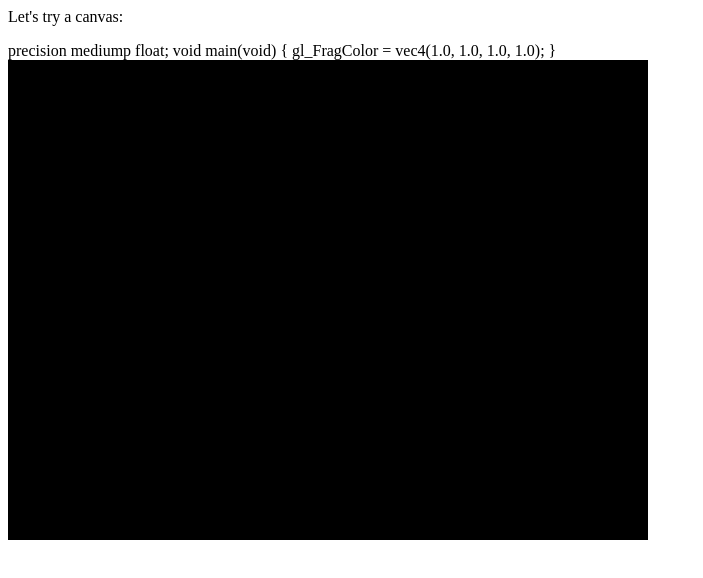
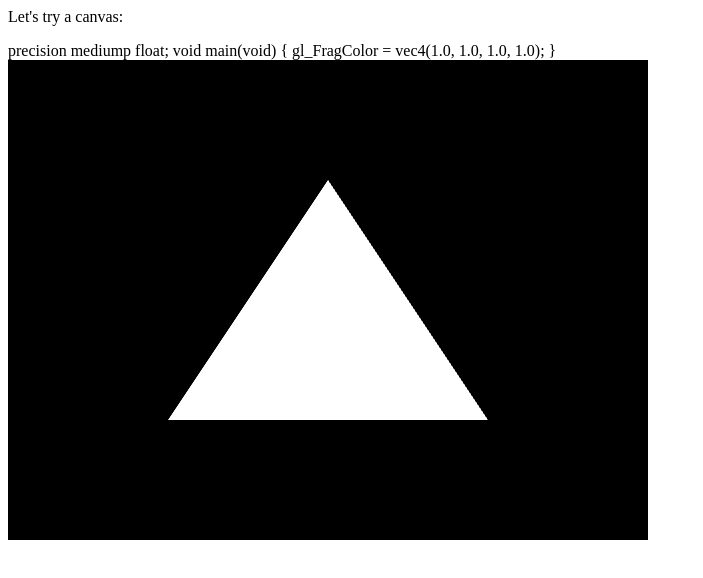
Before and after one commit to changm/Random, a plain HTML site: page webgl/index.html in a window 1280 px wide. Shown: the whole page, without its empty margins (0-703 px from the left). Drawn offline with Linux system fonts and the light colour scheme.

Commit message:
draw a baisc triangle. refactored clean up

```diff
--- a/webgl/index.html
+++ b/webgl/index.html
@@ -12,12 +12,10 @@
 
     <!-- Vertex Shader -->
     <script id="shader-vs" type="x-shader/x-vertex">
-      attribute vec3 aVertexPosition;
-      uniform mat4 uMVMatrix;
-      uniform mat4 uPMatrix;
+      attribute vec2 pos;
 
       void main(void) {
-        gl_Position = uPMatrix * uMVMatrix * vec4(aVertexPosition, 1.0);
+        gl_Position = vec4(pos.x, pos.y, 0.0, 1.0);
       }
     </script>
 
@@ -31,20 +29,7 @@
       errorDiv.innerHTML = message;
     }
 
-    function initBuffers() {
-      var squareBuffer = gl.createBuffer();
-      gl.bindBuffer(gl.ARRAY_BUFFER, squareBuffer);
-      var vertices = [
-        1.0,  1.0,  0.0,
-        -1.0, 1.0,  0.0,
-        1.0,  -1.0, 0.0,
-        -1.0, -1.0, 0.0
-          ];
-
-      gl.bufferData(gl.ARRAY_BUFFER, new Float32Array(vertices), gl.STATIC_DRAW);
-    }
-
-    function getShader(divId) {
+   function initAndCompileShader(divId) {
       var shaderScript = document.getElementById(divId);
       if (!shaderScript) {
         updateNoticeArea("Could not get shader script: " + divId);
@@ -83,117 +68,84 @@
       return shader;
     }
 
-    function initShaders() {
-      var vertexShader = getShader("shader-vs");
-      var fragmentShader = getShader("shader-fs");
-      shaderProgram = gl.createProgram();
-      if (vertexShader == null) {
-        updateNoticeArea("Could not create program");
-        return;
-      }
-
-      gl.attachShader(shaderProgram, vertexShader);
-      gl.attachShader(shaderProgram, fragmentShader);
-      gl.linkProgram(shaderProgram);
-
-      if (!gl.getProgramParameter(shaderProgram, gl.LINK_STATUS)) {
-        updateNoticeArea("Could not link shader program");
-      }
-
-      gl.useProgram(shaderProgram);
-      // Firefox blows up without a vertex atttribute arrya
-      shaderProgram.vertexPositionAttribute = gl.getAttribLocation(shaderProgram, "aVertexPosition");
-      gl.enableVertexAttribArray(shaderProgram.vertexPositionAttribute);
-    }
-
-    function initCanvas(canvas) {
-      gl = canvas.getContext("experimental-webgl");
-      canvas.viewportWidth = canvas.width;
-      canvas.viewportHeight = canvas.height;
-    }
-
-    function initTriangleBuffer() {
-      if (gl) {
-        triangle = gl.createBuffer();
-        gl.bindBuffer(gl.ARRAY_BUFFER, triangle);
-        var vertices = [
-          0.0, 1.0, 0.0,
-          -1.0, -1.0, 0.0,
-          1.0, -1.0, 0.0
-        ];
-
-        gl.bufferData(gl.ARRAY_BUFFER, new Float32Array(vertices), gl.STATIC_DRAW);
-        triangle.itemSize = 3;
-        triangle.numItems = 3;
-      } else {
-        updateNoticeArea("Could not init triangle buffer");
+    function checkNotNull(obj, errorMessage) {
+      if (!obj) {
+        updateNoticeArea(errorMessage);
+        alert(errorMessage);
       }
     }
 
-    function drawScene() {
-      gl.viewport(0, 0, gl.viewportWidth, gl.viewportHeight);
-      gl.enable(gl.DEPTH_TEST);
-      gl.depthFunc(gl.LEQUAL);
-      gl.clear(gl.COLOR_BUFFET_BIT | gl.DEPTH_BUFFER_BIT);
-
-      // Draw triangle
-      gl.bindBuffer(gl.ARRAY_BUFFER, triangle);
-      gl.vertexAttribPointer(shaderProgram.vertexPositionAttribute, triangle.itemSize, gl.FLOAT, false, 0, 0);
-      gl.drawArrays(gl.TRIANGLES, 0, triangle.numItems);
+    function addProgramAttributes(program) {
+      var attr = gl.getAttribLocation(program, "pos");
+      gl.enableVertexAttribArray(attr);
+      return attr;
     }
 
-    function getCanvas() {
-      try {
-        var canvas = document.getElementById("testCanvas");
-        initCanvas(canvas);
-        updateNoticeArea("Got it!");
-      } catch (e) {
-        updateNoticeArea("Got an exception: " + e.message);
+    function compileProgram(vertexShader, fragmentShader) {
+      var program = gl.createProgram();
+      gl.attachShader(program, vertexShader);
+      gl.attachShader(program, fragmentShader);
+      gl.linkProgram(program);
+
+      if (!gl.getProgramParameter(program, gl.LINK_STATUS)) {
+        alert("Could not link program");
       }
+
+      gl.validateProgram(program);
+      if (!gl.getProgramParameter(program, gl.VALIDATE_STATUS)) {
+        alert("Coudl not validate program");
+      }
+
+      gl.useProgram(program);
+      return program;
     }
 
-    function drawCanvas() {
-      getCanvas();
-      initShaders();
-      initTriangleBuffer();
-      // Totally black, totally opaque no translucency
-      gl.clearColor(0.0, 0.0, 0.0, 1.0);
+    function initProgram() {
+      var vertexShader = initAndCompileShader("shader-vs");
+      var fragmentShader = initAndCompileShader("shader-fs");
+      checkNotNull(vertexShader, "Vertex Shader null");
+      checkNotNull(fragmentShader, "Fragment shader null");
 
-      try {
-        drawScene();
-      } catch (e) {
-        updateNoticeArea("Could not draw scene: " + e.message);
-      }
+      return compileProgram(vertexShader, fragmentShader);
     }
 
-    // MDN stuff
-    function initWebGLCanvas(canvas) {
-      gl = null;
-      try {
-        gl = canvas.getContext("experimental-webgl");
-      } catch (e) {
-        updateNoticeArea("Could not init canvas");
-      }
+    function addVertices(program, attributes) {
+      var buffer = gl.createBuffer();
+      gl.bindBuffer(gl.ARRAY_BUFFER, buffer);
+
+      // Puts vertices to buffer and links it to attribute variable 'ppos'
+      var vertices = new Float32Array([0.0,0.5,-0.5,-0.5,0.5,-0.5]);
+      gl.bufferData(gl.ARRAY_BUFFER, vertices, gl.STATIC_DRAW);
+      gl.vertexAttribPointer(attributes, 2, gl.FLOAT, false, 0, 0);
     }
 
-    function mdnGL() {
+    function initCanvas() {
+      gl = null;
       var canvas = document.getElementById("testCanvas");
-      initWebGLCanvas(canvas);
-      initShaders();
-      initBuffers();
+      gl = canvas.getContext("experimental-webgl");
+      checkNotNull(gl, "Error getting context");
 
-      if (gl) {
-        gl.clearColor(0.0, 0.0, 0.0, 1.0);
-        gl.enable(gl.DEPTH_TEST);
-        gl.depthFunc(gl.LEQUAL);
-        gl.clear(gl.COLOR_BUFFER_BIT|gl.DEPTH_BUFFER_BIT);
-      }
+      gl.clearColor(0.0, 0.0, 0.0, 1.0);
+      gl.clear(gl.COLOR_BUFFER_BIT);
+    }
 
+    function drawProgram() {
+      gl.drawArrays(gl.TRIANGLES, 0, 3);
+      gl.flush();
     }
+
+    function drawInternet() {
+      initCanvas();
+      var program = initProgram();
+      var attributes = addProgramAttributes(program);
+      addVertices(program, attributes);
+      drawProgram();
+    }
+
     </script>
   </head>
 
-  <body onload="mdnGL()">
+  <body onload="drawInternet()">
     Let's try a canvas:
     <p />
     <div id="errors">
```
